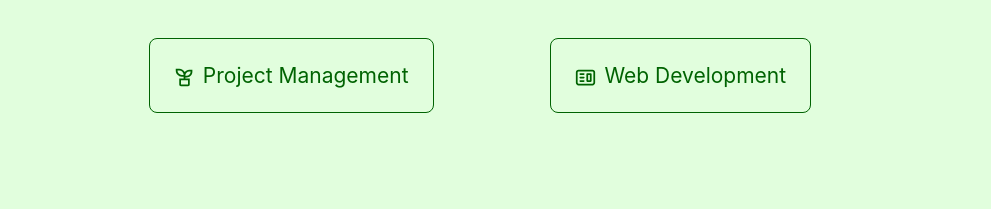
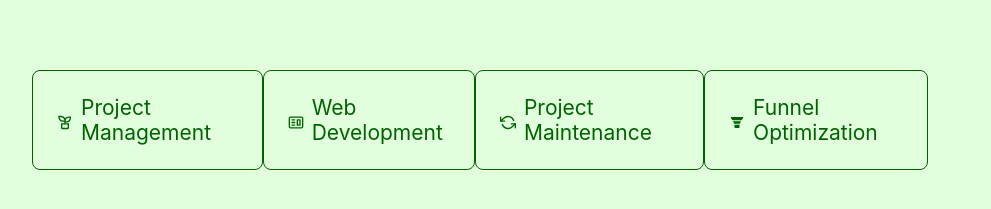
Before and after one commit to ecoappsandautomation/ecoappsandautomation, a Next.js app: page / in a window 1280 px wide. Shown: the part 587-796 px from the top of the page, without its empty margins (128-1119 px from the left). Built offline with nearby package versions, Linux system fonts and the light colour scheme.

Commit message:
updated services styling + minor text changes

```diff
--- a/components/ServicesSection.js
+++ b/components/ServicesSection.js
@@ -3,34 +3,49 @@ import styled from "styled-components";
 import { CgWebsite } from "react-icons/cg";
 import { BiSupport } from "react-icons/bi";
 import { RiPlantLine } from "react-icons/ri";
+import { FiRefreshCcw } from "react-icons/fi";
+import { AiFillFunnelPlot } from "react-icons/ai";
+import Link from "next/link";
 import { useRouter } from "next/router";
+import hrefSettings from "../utils/hrefSettings";
 function ServicesSection(props) {
 	const router = useRouter();
 	const visitUrl = (url) => {
 		router.push(url);
 	};
+	const url = "/services";
 	return (
 		<Container>
 			<h1>Check out our services</h1>
 			<BoxContainer>
-				<Box
-					onClick={() => {
-						visitUrl("/services");
-					}}
+				<Link href={hrefSettings("eco-apps-home", "site", "mgmt-box", url)}>
+					<Box>
+						<MgmtIcon /> Project Management
+					</Box>
+				</Link>
+				<Link
+					href={hrefSettings("eco-apps-home", "site", "wbdvlpmnt-box", url)}
 				>
-					<MgmtIcon /> Project Management
-				</Box>
-				<Box
-					onClick={() => {
-						visitUrl("/services");
-					}}
+					<Box>
+						<WebIcon /> Web Development
+					</Box>
+				</Link>
+				<Link
+					href={hrefSettings("eco-apps-home", "site", "fnloptmztn-box", url)}
 				>
-					<WebIcon /> Web Development
-				</Box>
-				{/* <Box>
-					<SupportIcon />
-					IT Support
-				</Box> */}
+					<Box>
+						<MaintenanceIcon />
+						Project Maintenance
+					</Box>
+				</Link>
+				<Link
+					href={hrefSettings("eco-apps-home", "site", "fnloptmztn-box", url)}
+				>
+					<Box>
+						<FunnelIcon />
+						Funnel Optimization
+					</Box>
+				</Link>
 			</BoxContainer>
 		</Container>
 	);
@@ -48,6 +63,9 @@ const Container = styled.div`
 		flex-direction: column;
 		align-items: center;
 		margin: 16px 0px;
+	}
+	> h1 {
+		margin-bottom: 32px;
 	}
 `;
 const BoxContainer = styled.div`
@@ -97,3 +115,12 @@ const MgmtIcon = styled(RiPlantLine)`
 	margin-top: 4px;
 	margin-right: 8px;
 `;
+
+const MaintenanceIcon = styled(FiRefreshCcw)`
+	margin-top: 4px;
+	margin-right: 8px;
+`;
+const FunnelIcon = styled(AiFillFunnelPlot)`
+	margin-top: 4px;
+	margin-right: 8px;
+`;
```
Also changed, not shown: utils/getServices.js (+4 -4 lines).
